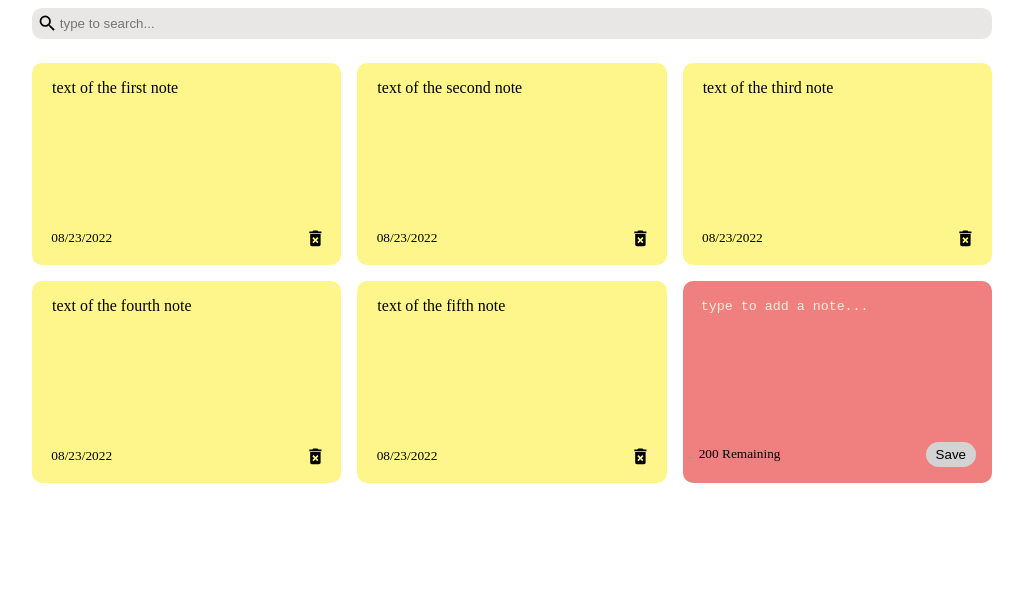
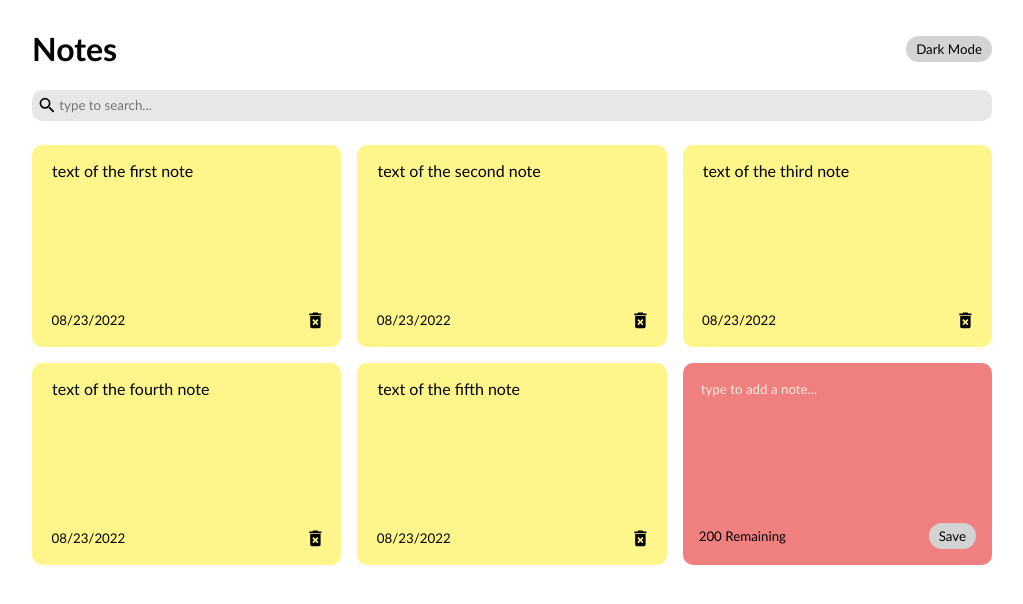
Before and after one commit to anthonysingiser/not-notes, a React (Create React App) app: page / in a window 1280 px wide. Shown: the top 604 px of the page, without its empty margins (128-1151 px from the left). Built offline with nearby package versions, Linux system fonts and the light colour scheme.

Commit message:
add darkmode

```diff
--- a/src/App.js
+++ b/src/App.js
@@ -1,7 +1,8 @@
 import NotesList from './components/Noteslist'
-import {useState} from 'react';
+import {useEffect, useState} from 'react';
 import {nanoid} from 'nanoid';
 import Search from './components/Search'
+import Header from './components/Header';
 
 function App() {
   const [notes, setNotes] = useState([
@@ -34,6 +35,24 @@
 
   const [searchText, setSearchText] = useState('')
 
+  const [darkMode, setDarkMode] = useState(false)
+
+  useEffect(() => {
+    const savedNotes =
+      JSON.parse(localStorage.getItem('react-notes-app-data')
+    )
+    if(savedNotes) {
+      setNotes(savedNotes)
+    }
+  }, []);
+
+  useEffect(() => {
+    localStorage.setItem(
+      'react-notes-app-data',
+      JSON.stringify(notes)
+    )
+  }, [notes]);
+
   const addNote = (text) => {
     const date = new Date()
     const newNote = {
@@ -51,14 +70,19 @@
   }
 
   return(
+    <div className={`${darkMode && 'dark-mode'}`}>
       <div className='container'>
+        <Header handleToggleDarkMode={setDarkMode}/>
         <Search handleSearchNote={setSearchText}/>
         <NotesList
-        notes = {notes}
+          notes = {notes.filter((note)=>
+            note.text.toLowerCase().includes(searchText.toLowerCase())
+          )}
           handleAddNote = {addNote}
           handleDeleteNote = {deleteNote}
         />
       </div>
+    </div>
   )
 }
 export default App;
--- /dev/null
+++ b/src/components/Header.js
@@ -0,0 +1,20 @@
+import React from "react";
+import { Hearts } from "react-loader-spinner";
+
+const Header = ({handleToggleDarkMode}) => {
+    return (
+        <div className="header">
+            <h1>Notes</h1>
+            <button
+                className="save"
+                onClick={()=>
+                    handleToggleDarkMode(
+                        (previousDarkMode)=> !previousDarkMode
+                    )
+                }
+            >Dark Mode</button>
+        </div>
+    )
+}
+
+export default Header
--- a/src/components/Search.js
+++ b/src/components/Search.js
@@ -2,7 +2,8 @@
 import { MdSearch } from "react-icons/md";
 
 const Search = ({handleSearchNote}) => {
-    return <div className="search">
+    return(
+        <div className="search">
             <MdSearch
                 className="search-icons"
                 size='1.3em'
@@ -13,6 +14,7 @@
                 onChange={(event)=>handleSearchNote(event.target.value)}
             />
         </div>
+    )
 }
 
 export default Search
--- a/src/index.css
+++ b/src/index.css
@@ -1,9 +1,15 @@
+* {
+    font-family:'Gill Sans', 'Gill Sans MT', Calibri, 'Trebuchet MS', sans-serif
+}
+
 .container{
     max-width: 960px;
     margin-right: auto;
     margin-left: auto;
     padding-right: 15px;
     padding-left: 15px;
+    min-height: 100vh;
+    font-family: Arial, Helvetica, sans-serif;
 }
 
 .note{
@@ -74,6 +80,7 @@
 }
 
 .search input{
+    width: 100%;
     border: none;
     background-color: rgb(233, 230, 230);
 }
@@ -81,3 +88,17 @@
 .search input:focus{
     outline: none;
 }
+
+.header {
+    display: flex;
+    align-items: center;
+    justify-content: space-between;
+}
+
+.dark-mode {
+    background-color: black;
+}
+
+.dark-mode h1{
+    color: white;
+}
```
Lines whose indentation alone changed are shown as unchanged.
